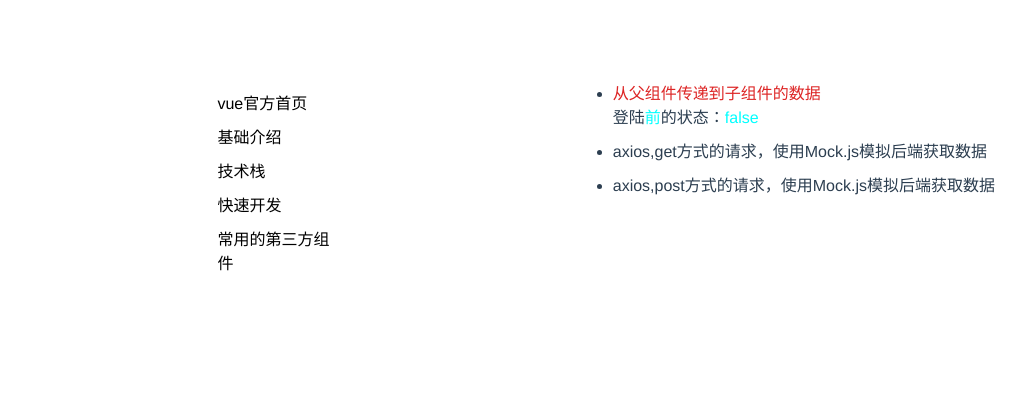
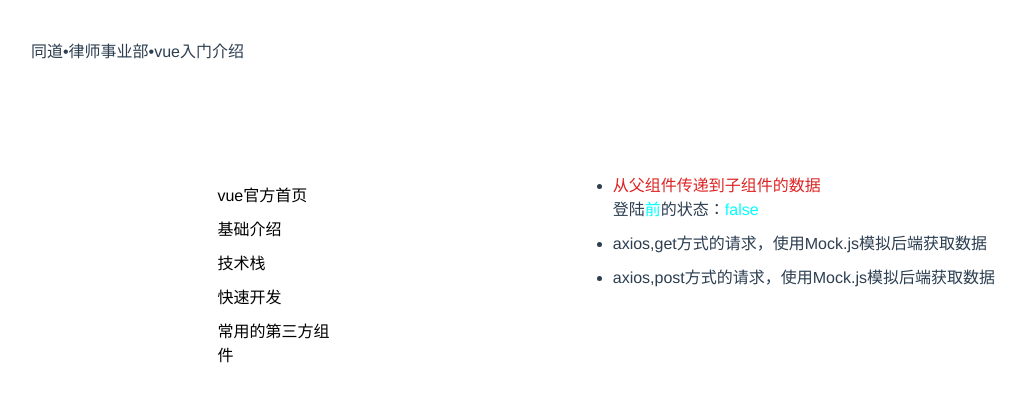
Before and after one commit to hongboo/vue-hello-world, a Vue app: page /#/page_3 in a window 1280 px wide. Shown: the top 402 px of the page, without its empty margins (7-1033 px from the left). Built offline with nearby package versions, Linux system fonts and the light colour scheme.

Commit message:
日常开发

```diff
--- a/src/App.vue
+++ b/src/App.vue
@@ -4,6 +4,9 @@
       <router-link to="/">Home</router-link> |
       <router-link to="/about">About</router-link>
     </div> -->
+    <div id="nav">
+      同道•律师事业部•vue入门介绍
+    </div>
     <router-view/>
   </div>
 </template>
```
